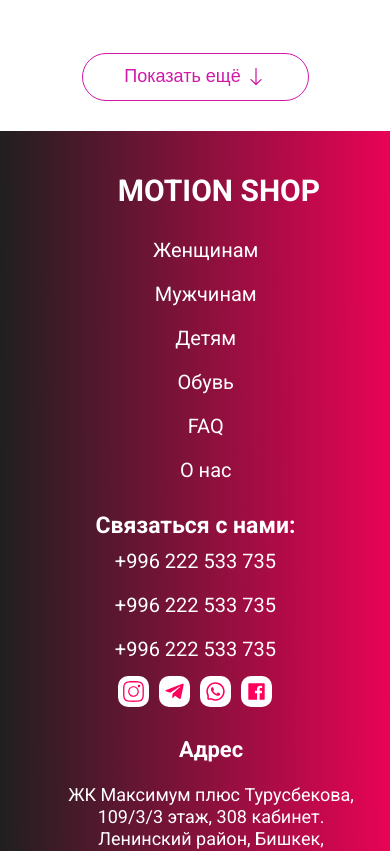
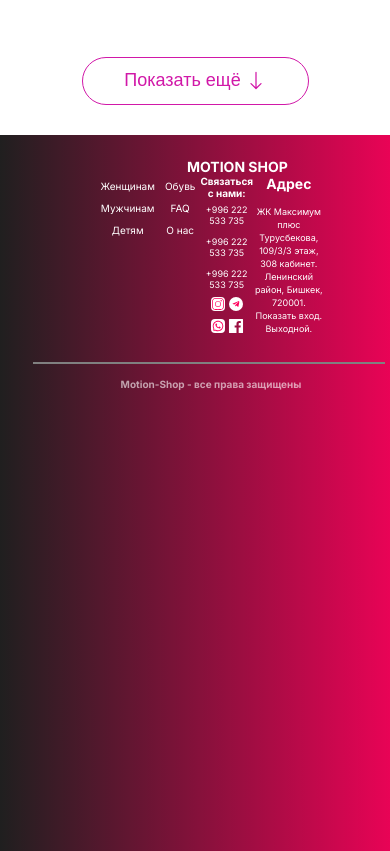
Before and after one commit to urmat02dev/motion-shop, a React (Create React App) app: page / in a window 390 px wide. Shown: the part 5140-5991 px from the top of the page. Built offline with nearby package versions, Linux system fonts and the light colour scheme.

Commit message:
footer (#25)

```diff
--- a/src/App.scss
+++ b/src/App.scss
@@ -15,6 +15,5 @@
 }
 
 body{
-  font-family: 'Inter', sans-serif;
-  font-family: 'Roboto', sans-serif;
+  font-family: "Inter", "sans-serif";
 }
--- a/src/components/footer/Footer.js
+++ b/src/components/footer/Footer.js
@@ -4,46 +4,50 @@
 import {FaTelegramPlane} from "react-icons/fa";
 import {AiFillFacebook} from "react-icons/ai";
 import {AiOutlineWhatsApp} from "react-icons/ai";
+
 const Footer = () => {
     return (
         <footer id="footer">
             <div className="container">
                 <div className="footer">
+
                     <div className="footer--text">
                         <div className="footer--text__one">
                             <h1>MOTION SHOP</h1>
                         </div>
-                            <div className="footer--text__think">
-                                <div className="footer--text__think--two">
+                        <div className="footer--text__start">
+                            <div className="footer--text__start--think">
+                                <div className="footer--text__start--think__two">
                                     <a href="#">Женщинам </a>
                                     <a href="#">Мужчинам </a>
                                     <a href="#">Детям </a>
                                 </div>
-                                <div className="footer--text__think--three">
+                            </div>
+                            <div className="footer--text__start--think2__three">
                                 <a href="#">Обувь</a>
                                 <a href="#">FAQ</a>
                                 <a href="#">О нас</a>
                             </div>
-                            </div>
-                            <div className="footer--text__number">
+                            <div className="footer--text__start--number">
                                 <h2>Связаться с нами:</h2>
                                 <a href="tel:0222533735">+996 222 533 735</a>
                                 <a href="tel:0222533735">+996 222 533 735</a>
                                 <a href="tel:0222533735">+996 222 533 735</a>
-                                <div className="footer--text__number--icon">
-                                    <SlSocialInstagram className="footer--text__number--icon__1"/>
-                                    <FaTelegramPlane className="footer--text__number--icon__2"/>
-                                    <AiOutlineWhatsApp className="footer--text__number--icon__3"/>
-                                    <AiFillFacebook className="footer--text__number--icon__4"/>
+                                <div className="footer--text__start--number__icon">
+                                    <SlSocialInstagram className="footer--text__start--number__icon--1"/>
+                                    <FaTelegramPlane className="footer--text__start--number__icon--2"/>
+                                    <AiOutlineWhatsApp className="footer--text__start--number__icon--3"/>
+                                    <AiFillFacebook className="footer--text__start--number__icon--4"/>
                                 </div>
                             </div>
-                            <div className="footer--text__end">
+                            <div className="footer--text__start--end">
                                 <h3>Адрес</h3>
                                 <p><br/>
                                     ЖК Максимум плюс Турусбекова, <br/>
                                     109/3/3 этаж, 308 кабинет. <br/>
                                     Ленинский район, Бишкек, <br/>
                                     720001. Показать вход. Выходной.<br/></p>
+                            </div>
                         </div>
                     </div>
                     <div className="footer--end">
--- a/src/components/footer/Footer.scss
+++ b/src/components/footer/Footer.scss
@@ -1,108 +1,128 @@
-#footer  {
+#footer {
   background: linear-gradient(269.84deg, #FF005C -10.98%, rgba(0, 0, 0, 0.88) 100%);
-  height: 300px;
+
   .footer {
     &--text {
       display: flex;
-      align-items: start;
-      justify-content: space-between;
+      align-items: center;
       padding: 23px 0;
       &__one {
-        padding: 6% 0;
+        h1 {
+          font-size: 24px;
           text-align: center;
           color: white;
         }
-      &__think {
+      }
+
+      &__start {
         display: flex;
-        &--two {
+        align-items: start;
+        justify-content: space-between;
+        width: 80%;
+        padding-left: 60px;
+
+        &--think {
           display: flex;
-          padding: 0 30px;
-          flex-wrap: wrap;
+
+          &__two {
+            display: flex;
             flex-direction: column;
-          font-size: 20px;
+
             a {
               padding: 10px 10px;
               color: white;
-          }
-        }
-        &--three {
-          display: flex;
-          flex-wrap: wrap;
-          flex-direction: column;
-          font-size: 20px;
-          a {
-            padding: 10px 0;
-            color: white;
+              font-size: 18px;
             }
           }
         }
-      &__number {
-        padding: 0 0;
+
+        &--think2 {
+          display: flex;
+
+          &__three {
+            display: flex;
+            flex-direction: column;
+            font-size: 20px;
+
+            a {
+              padding: 10px 10px;
+              color: white;
+              font-size: 18px;
+            }
+          }
+        }
+
+        &--number {
           color: white;
           display: flex;
-        flex-wrap: wrap;
           flex-direction: column;
-        font-size: 20px;
+
           h2 {
-          font-size: 23px;
+            font-size: 18px;
           }
-        &--icon {
-          &__1 {
+
+          &__icon {
+            &--1 {
               background: #fff;
               color: #FF005C;
-            padding: 3px 5px;
+              padding: 3px 3px;
               font-size: 31px;
               margin: 5px;
               border-radius: 10px;
             }
-          &__2 {
+
+            &--2 {
               background: #fff;
               color: #FF005C;
               padding: 5px 5px;
               margin: 5px;
               font-size: 31px;
-            border-radius: 10px;
+              border-radius: 20px;
             }
-          &__3 {
+
+            &--3 {
               background: #fff;
               color: #FF005C;
               padding: 5px 5px;
               font-size: 31px;
-            border-radius: 10px;
+              border-radius: 6px;
               margin: 5px;
             }
-          &__4 {
-            background: #fff;
-            color: #FF005C;
-            padding: 5px 5px;
-            font-size: 31px;
-            border-radius: 10px;
-            margin: 5px;
+
+            &--4 {
+              font-size: 40px;
             }
           }
+
           a {
             color: white;
             padding: 10px 0;
+            font-size: 18px;
           }
         }
-      &__end {
+
+        &--end {
           h3 {
             text-align: center;
             color: white;
-          font-size: 22px;
+            font-size: 18px;
           }
+
           p {
             color: white;
-          font-size: 18px;
+            font-size: 14px;
             line-height: 22px;
           }
         }
       }
+    }
+
     &--end {
       h1 {
         border: 1px solid gray;
         width: 100%;
       }
+
       h4 {
         text-align: center;
         padding: 14px 0;
@@ -112,171 +132,246 @@
   }
 }
 
-@media (max-width: 1024px) {
+
+@media (max-width: 992px) {
   #footer {
-    height: 58rem;
-    padding: 0 15px;
-    width: 100%;
     .footer {
-      text-align: center;
-      width: 100%;
-      &--text {
-        display: flex;
-        flex-direction: column;
-        &__think {
-          display: flex;
-          flex-direction: column;
-        }
-        &__number {
-          padding: 30px 0;
-          margin-left: 21rem;
-        }
-        &__one {
-          font-size: 13px;
-          h1 {
-            margin-left: 21.9rem;
-            font-size: 30px;
+      &--text{
+        &__one{
+          h1{
+            font-size: 19px;
           }
         }
-        &__think {
-          padding-left: 22.8rem;
-          &--three {
+        &__start{
+          &--think{
+            &__two{
+              a{
+                font-size: 15px;
               }
             }
-        &__end {
-          margin-left: 19rem;
+          }
+          &--think2{
+            &__three{
+              a{
+                font-size: 15px;
               }
             }
-      &--end {
-        h1 {
-          width: 53.5rem;
+          }
+          &--number{
+            a{
+              font-size: 15px;
+            }
+            &__icon{
+              &--1{
+                font-size: 25px;
+              }
+              &--2{
+                font-size: 25px;
+              }
+              &--3{
+                font-size: 25px;
+              }
+              &--4{
+                font-size: 31px;
+                margin-bottom: 2px;              }
             }
           }
         }
       }
     }
-@media (max-width: 992px) {
-  #footer {
-  height: 58rem;
-  padding: 0 15px;
-  width: 100%;
-  .footer {
-    text-align: center;
-    width: 100%;
-    &--text {
-      display: flex;
-      flex-direction: column;
-      &__think {
-        display: flex;
-        flex-direction: column;
-      }
-      &__number {
-        padding: 30px 0;
-        margin-left: 20rem;
-      }
-      &__one {
-        font-size: 13px;
-        h1 {
-          margin-left: 20.9rem;
-          font-size: 30px;
   }
 }
-      &__think {
-        padding-left: 21.8rem;
-        &--three {
+
+@media (max-width: 900px) {
+  #footer {
+    .footer{
+      &--text{
+        &__start{
+          &--think{
+            &__two{
+              a{
+                font-size: 12px;
               }
             }
-      &__end {
-        margin-left: 17.4rem;
+          }
+          &--think2{
+            &__three{
+              a{
+                font-size: 12px;
               }
             }
-    &--end {
-      h1 {
-        width: 53.5rem;
+          }
+          &--number{
+            h2{
+              font-size: 13px;
+            }
+            a{
+              font-size: 12px;
+              padding: 7px 0;
+            }
+            &__icon{
+              &--1{
+                font-size: 17px;
+                border-radius: 4px;
+                padding: 1px;
+              }
+              &--2{
+                font-size: 17px;
+                border-radius: 10px;
+                padding: 3px;
+              }
+              &--3{
+                font-size: 17px;
+                border-radius: 4px;
+                padding: 1px;
+              }
+              &--4{
+                font-size: 21px;
+                margin-bottom: 3px;
+              }
+            }
+          }
+          &--end{
+            p{
+              font-size: 10px;
+              line-height: 16px;
+            }
+            h3{
+              font-size: 14px;
+            }
+          }
+        }
+      }
+      &--end{
+        h4{
+          font-size: 10px;
         }
       }
     }
   }
 }
-@media (max-width: 768px) {
+
+@media (max-width: 758px) {
   #footer {
-    height: 54rem;
-    padding: 0 15px;
-    width: 100%;
-    .footer {
-      text-align: center;
-      width: 100%;
-      &--text {
-        display: flex;
-        flex-direction: column;
-        &__think {
-          display: flex;
-          flex-direction: column;
-        }
-        &__number {
-          padding: 20px 0;
-          margin-left: 14rem;
-        }
-        &__one {
-          font-size: 13px;
-          h1 {
-            margin-left: 15rem;
+    .footer{
+      &--text{
+        &__one{
+          h1{
+            font-size: 14px;
           }
         }
-        &__think {
-          padding-left: 15rem;
-        }
-        &__end {
-          margin-left: 11.4rem;
+        &__start{
+          padding-left: 30px;
+          &--think{
+            &__two{
+              a{
+                font-size: 10px;
+                padding: 5px;
               }
             }
-      &--end {
-        h1 {
-          width: 41.5rem;
+          }
+          &--think2{
+            &__three{
+              a{
+                font-size: 10px;
+                padding: 5px;
+              }
+            }
+          }
+          &--number{
+            h2{
+              font-size: 10px;
+            }
+            a{
+              font-size: 9px;
+              padding: 5px 0;
+            }
+            &__icon{
+              &--1{
+                font-size: 14px;
+                margin: 2px;
+              }
+              &--2{
+                font-size: 14px;
+                margin: 2px;
+              }
+              &--3{
+                font-size: 14px;
+                margin: 2px;
+              }
+              &--4{
+                font-size: 18px;
+                margin-bottom: 0;
+              }
+            }
+          }
+          &--end{
+            p{
+              font-size: 9px;
+              line-height: 13px;
             }
           }
         }
       }
     }
-@media (max-width: 576px){
+  }
+}
+
+@media (max-width: 576px) {
+  #footer {
+  }
+}
+
+@media (max-width: 450px) {
   #footer {
     height: 54rem;
     padding: 0 15px;
     width: 100%;
+
     .footer {
       text-align: center;
       width: 100%;
+
       &--text {
         display: flex;
         flex-direction: column;
+
         &__think {
           display: flex;
           flex-direction: column;
         }
+
         &__number {
           padding: 20px 0;
-          margin-left: 9rem;
+          margin-left: 6rem;
         }
+
         &__one {
           font-size: 13px;
+
           h1 {
-            margin-left: 10rem;
+            margin-left: 6.8rem;
           }
         }
+
         &__think {
-          padding-left: 9.7rem;
+          padding-left: 7rem;
+
           &--three {
 
           }
         }
+
         &__end {
-          margin-left: 7rem;
+          margin-left: 3.4rem;
         }
       }
+
       &--end {
         h1 {
-          width: 30rem;
+          width: 24.3rem;
         }
+
         h4 {
           margin-left: 2rem;
         }
@@ -284,45 +379,57 @@
     }
   }
 }
-@media (max-width: 450px) {
+
+@media (max-width: 400px) {
   #footer {
     height: 54rem;
     padding: 0 15px;
     width: 100%;
+
     .footer {
       text-align: center;
       width: 100%;
+
       &--text {
         display: flex;
         flex-direction: column;
+
         &__think {
           display: flex;
           flex-direction: column;
         }
+
         &__number {
           padding: 20px 0;
-          margin-left: 6rem;
+          margin-left: 3.9rem;
         }
+
         &__one {
           font-size: 13px;
+
           h1 {
-            margin-left: 6.8rem;
+            margin-left: 5.3rem;
           }
         }
+
         &__think {
-          padding-left: 7rem;
+          padding-left: 5rem;
+
           &--three {
 
           }
         }
+
         &__end {
-          margin-left: 3.4rem;
+          margin-left: 2rem;
         }
       }
+
       &--end {
         h1 {
-          width: 24.3rem;
+          width: 22rem;
         }
+
         h4 {
           margin-left: 2rem;
         }
@@ -330,136 +437,114 @@
     }
   }
 }
-@media (max-width: 400px) {
-  #footer {
-    height: 54rem;
-    padding: 0 15px;
-    width: 100%;
-    .footer {
-      text-align: center;
-      width: 100%;
-      &--text {
-        display: flex;
-        flex-direction: column;
-        &__think {
-          display: flex;
-          flex-direction: column;
-        }
-        &__number {
-          padding: 20px 0;
-          margin-left: 3.9rem;
-        }
-        &__one {
-          font-size: 13px;
-          h1 {
-            margin-left: 5.3rem;
-          }
-        }
-        &__think {
-          padding-left: 5rem;
-          &--three {
 
-          }
-        }
-        &__end {
-          margin-left: 2rem;
-        }
-      }
-      &--end {
-        h1 {
-          width: 22rem;
-        }
-        h4 {
-          margin-left: 2rem;
-        }
-      }
-    }
-  }
-}
 @media (max-width: 375px) {
   #footer {
     height: 54rem;
     padding: 0 10px;
     width: 100%;
+
     .footer {
       text-align: center;
       width: 100%;
+
       &--text {
         display: flex;
         flex-direction: column;
+
         &__think {
           display: flex;
           flex-direction: column;
         }
+
         &__number {
           padding: 20px 0;
           margin-left: 3.1rem;
         }
+
         &__one {
           font-size: 13px;
+
           h1 {
             margin-left: 4rem;
           }
         }
+
         &__think {
           padding-left: 4rem;
+
           &--three {
 
           }
         }
+
         &__end {
           margin-left: 1rem;
         }
       }
+
       &--end {
         h1 {
           width: 20rem;
         }
+
         h4 {
         }
       }
     }
   }
 }
+
 @media (max-width: 320px) {
   #footer {
     height: 60rem;
     padding: 0 10px;
     width: 100%;
+
     .footer {
       text-align: center;
       width: 100%;
+
       &--text {
         display: flex;
         flex-direction: column;
+
         &__think {
           display: flex;
           flex-direction: column;
         }
+
         &__number {
           padding: 20px 0;
           margin-left: 20px;
         }
+
         &__one {
           font-size: 13px;
+
           h1 {
             margin-left: 2.7rem;
           }
         }
+
         &__think {
           padding-left: 2.5rem;
+
           &--three {
 
           }
         }
+
         &__end {
           margin-left: 2%;
         }
       }
+
       &--end {
         h1 {
           width: 16.8rem;
         }
+
         h4 {
         }
       }
--- a/src/components/header/Header.scss
+++ b/src/components/header/Header.scss
@@ -44,7 +44,7 @@
       .search {
         line-height: 26px;
         margin-left: -50px;
-        margin-bottom: -6px;
+        margin-bottom: -3px;
         color: white;
         cursor: pointer;
       }
```
Also changed, not shown: src/components/main-page/hero/Hero.scss (line endings or trailing spaces). Lines whose indentation alone changed are shown as unchanged.
